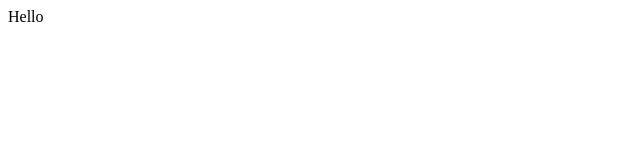
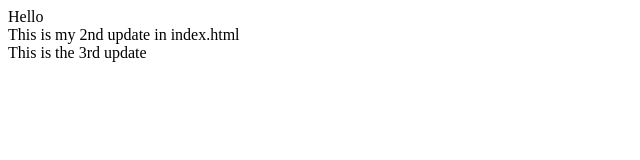
Before and after one commit to MrM2020/Demo-repo, a plain HTML site: page index.html in a window 1280 px wide. Shown: the whole page, without its empty margins (0-640 px from the left). Drawn offline with Linux system fonts and the light colour scheme.

Commit message:
Further Changes

```diff
--- a/index.html
+++ b/index.html
@@ -1 +1,3 @@
 <div>Hello</div>
+<div>This is my 2nd update in index.html</div>
+<div>This is the 3rd update </div>
```
